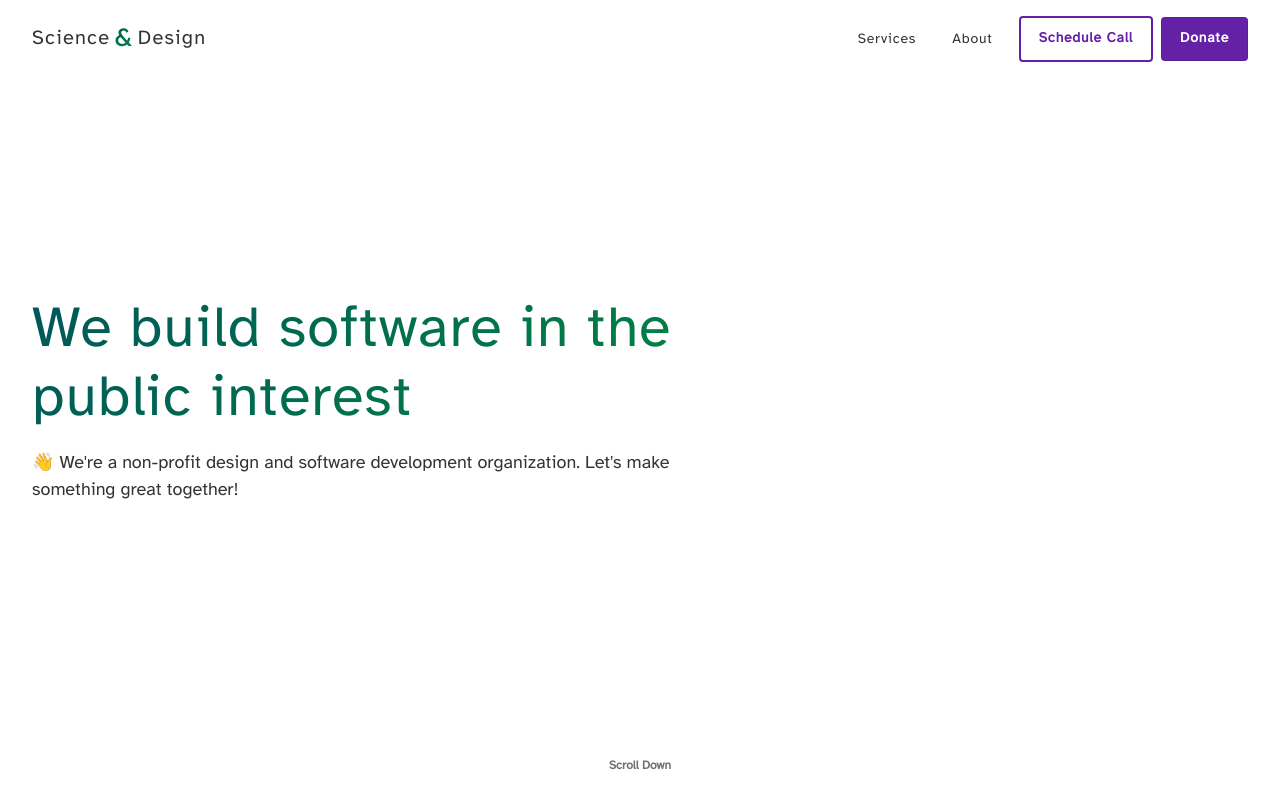
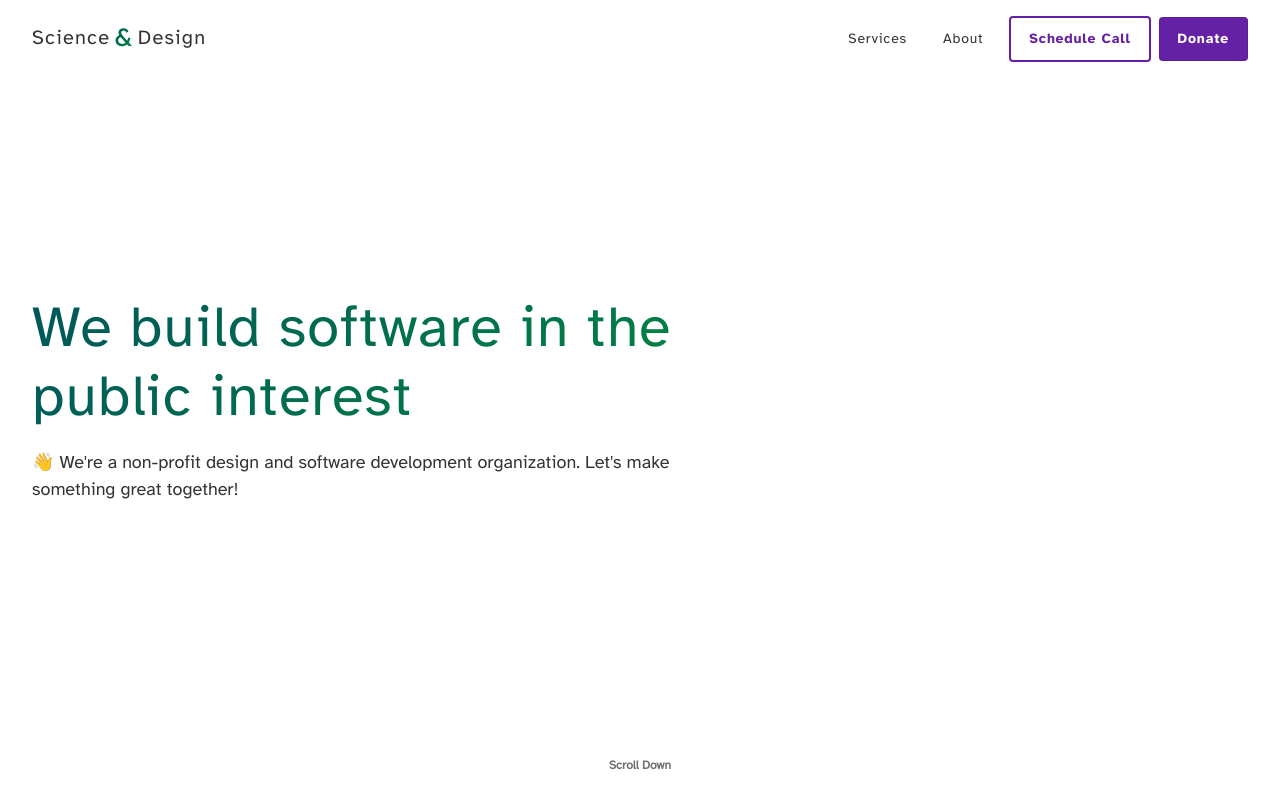
Before and after one commit to scidsg/scidsg-website, a PHP site: page / in a window 1280 px wide. Shown: the top 799 px of the page. Run offline with PHP 8.4, Linux system fonts and the light colour scheme.

Commit message:
Update button.css

```diff
--- a/design-system/components/button/css/button.css
+++ b/design-system/components/button/css/button.css
@@ -67,7 +67,7 @@
   font-size: var(--font-size-smaller);
   width: max-content;
   text-decoration: none;
-  font-weight: bold;
+  font-family: 'Sans Bold';
   cursor: pointer;
   margin: var(--spacing-small) 0;
   text-transform: capitalize;
```
